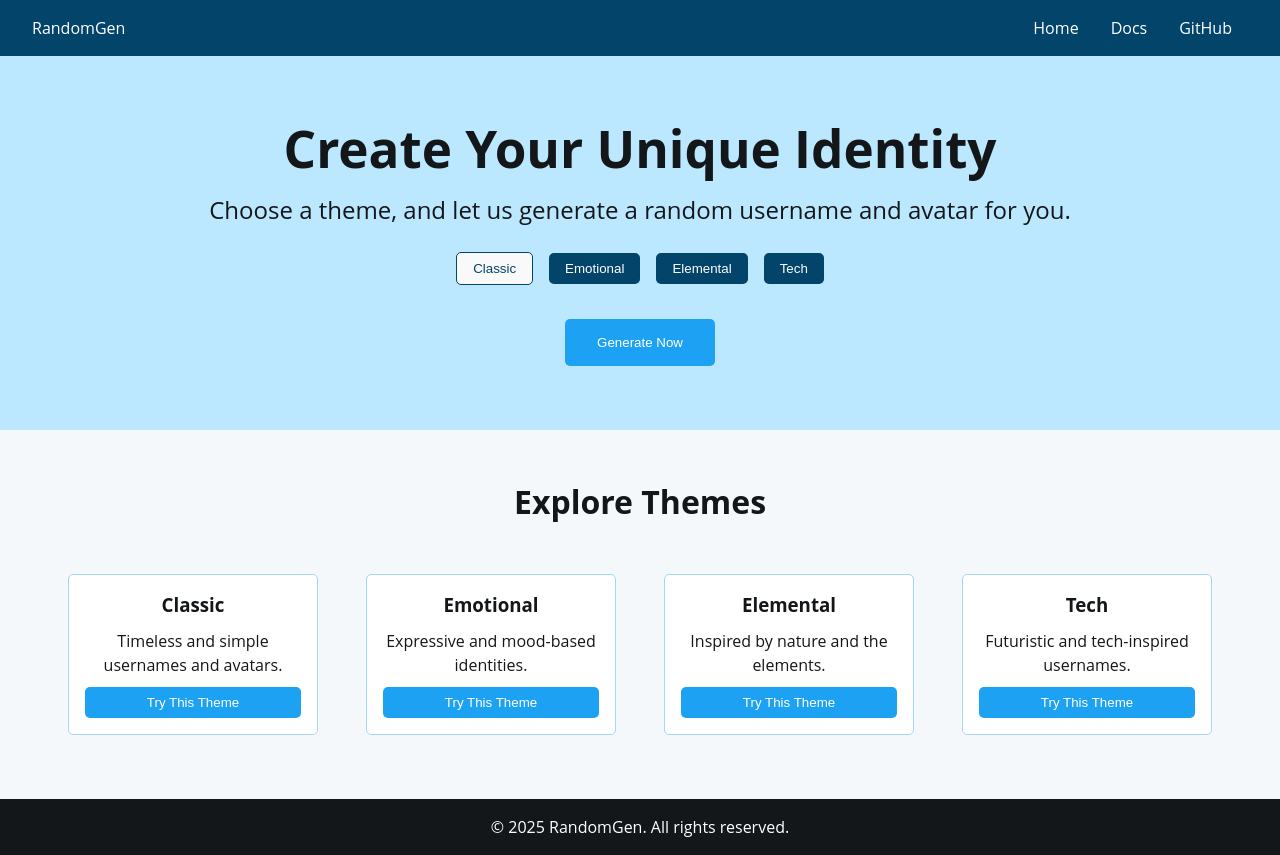
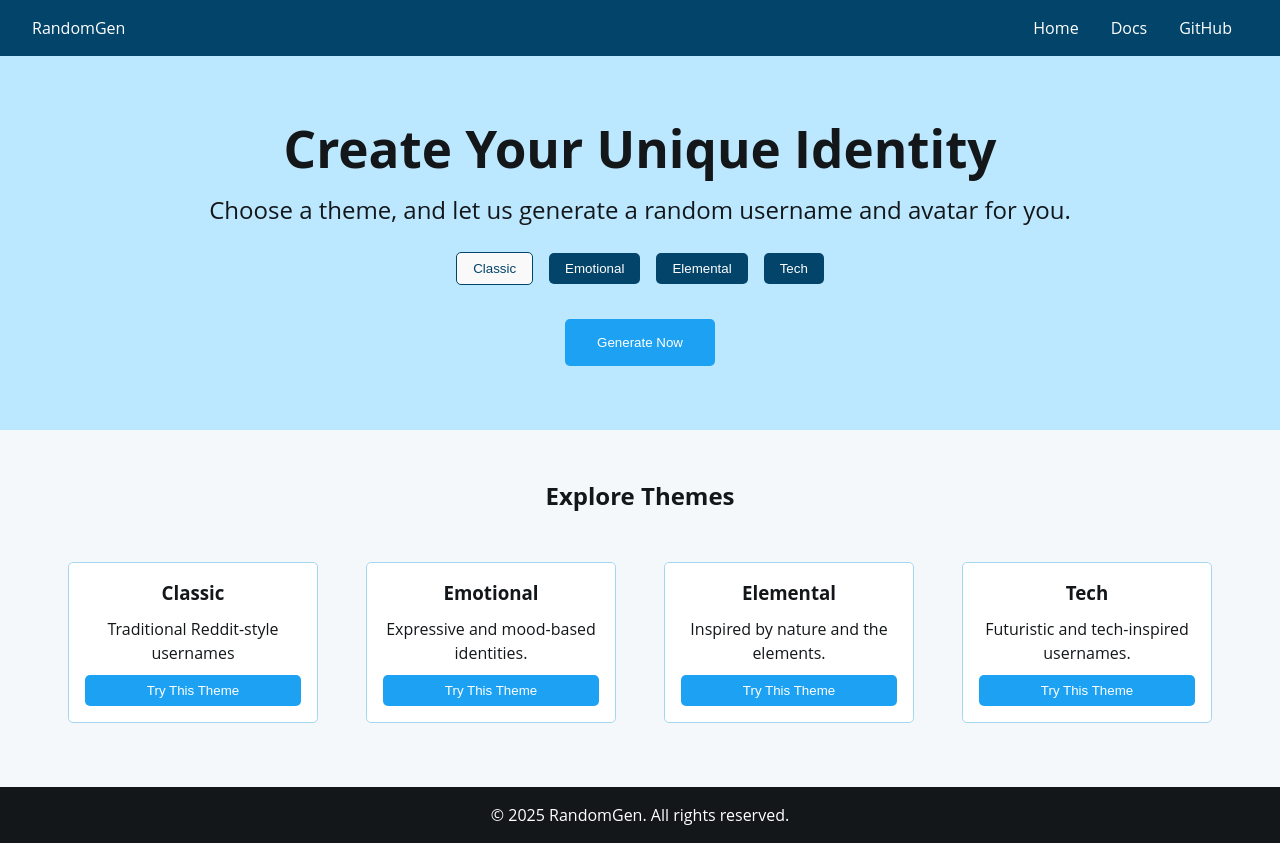
Before and after one commit to chanchal16/avatar-alias-gen, a React (Vite) app in the folder demo/: page / in a window 1280 px wide. Built offline with nearby package versions, Linux system fonts and the light colour scheme.

Commit message:
update: change theme description

```diff
--- a/demo/src/components/ThemeShowcase.tsx
+++ b/demo/src/components/ThemeShowcase.tsx
@@ -2,7 +2,7 @@ const ThemeShowcase = ({ onSelectTheme }: any) => {
   const themes = [
     {
       name: "Classic",
-      description: "Timeless and simple usernames and avatars.",
+      description: "Traditional Reddit-style usernames",
     },
     { name: "Emotional", description: "Expressive and mood-based identities." },
     { name: "Elemental", description: "Inspired by nature and the elements." },
@@ -11,7 +11,7 @@ const ThemeShowcase = ({ onSelectTheme }: any) => {
 
   return (
     <section className="theme-showcase">
-      <h2 style={{ fontSize: "32px" }}>Explore Themes</h2>
+      <h2 className="theme-heading">Explore Themes</h2>
       <div className="theme-cards">
         {themes.map((theme, index) => (
           <div key={index} className="theme-card">
```
